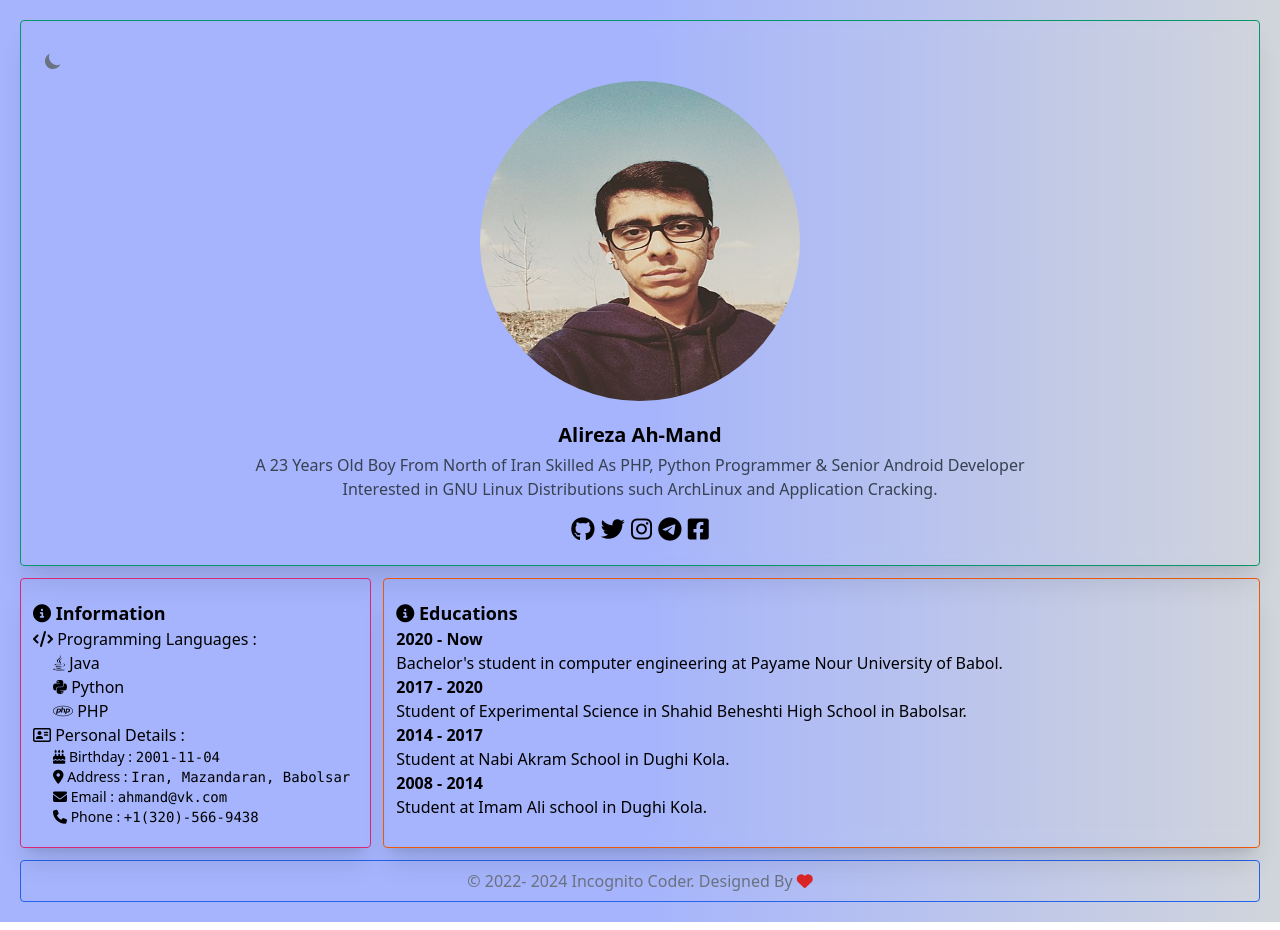
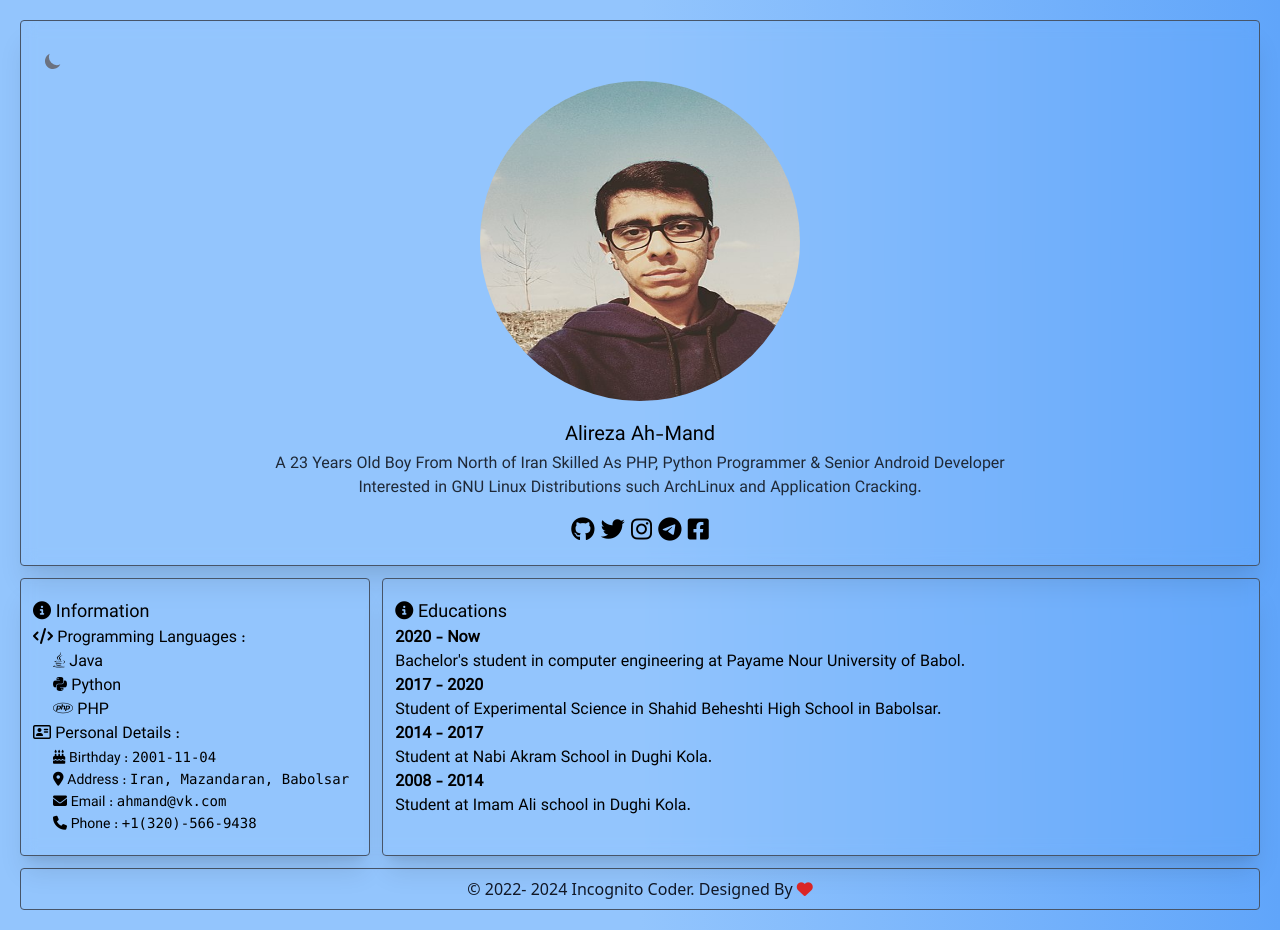
Before and after one commit to Incognito-Coder/mr-alireza, a plain HTML site: page index.html in a window 1280 px wide. Drawn offline with Linux system fonts and the light colour scheme.

Commit message:
bye bye 2024

```diff
--- a/index.html
+++ b/index.html
@@ -21,10 +21,10 @@
 </head>
 
 <body
-  class="dark:text-slate-300 container mx-auto rounded-xl p-5 bg-gradient-to-r dark:from-slate-800 dark:to-slate-900 from-indigo-300 via-indigo-300 to-gray-300">
+  class="dark:text-slate-300 container mx-auto rounded-xl p-5 bg-gradient-to-r dark:from-slate-700 dark:via-slate-700 dark:to-slate-800 from-blue-300 via-blue-300 to-blue-400">
 
   <div
-    class="rounded border pl-3 pr-3 pt-5 pb-5 border-emerald-600 shadow-xl backdrop-filter backdrop-blur bg-opacity-50">
+    class="rounded border pl-3 pr-3 pt-5 pb-5 border-slate-600 shadow-xl backdrop-filter backdrop-blur bg-opacity-50">
     <button id="theme-toggle" type="button"
       class="text-gray-500 dark:text-gray-400 hover:bg-gray-100 dark:hover:bg-gray-700 focus:outline-none focus:ring-4 focus:ring-gray-200 dark:focus:ring-gray-700 rounded-lg text-sm p-2.5">
       <svg id="theme-toggle-dark-icon" class="hidden w-5 h-5" fill="currentColor" viewBox="0 0 20 20"
@@ -40,8 +40,8 @@
     </button>
     <img class="w-52 h-52 rounded-full mx-auto md:w-80 md:h-80 hover:grayscale" src="images/ahmand.jpg" alt=""
       width="512" height="512">
-    <p class="dark:text-stone-400 font-bold font-sans text-center mt-5 text-xl">Alireza Ah-Mand</p>
-    <p class="text-gray-700 dark:text-stone-200 font-medium font-sans text-center mt-1">A 23 Years Old Boy From
+    <p class="dark:text-stone-400 font-['Vazirmatn'] text-center mt-5 text-xl">Alireza Ah-Mand</p>
+    <p class="text-gray-800 dark:text-stone-200 font-['Vazirmatn'] text-center mt-1">A 23 Years Old Boy From
       North of Iran
       Skilled As PHP, Python Programmer & Senior Android
       Developer<br>Interested in GNU Linux Distributions such ArchLinux and Application Cracking.</p>
@@ -54,9 +54,9 @@
     </div>
   </div>
   <div class="lg:flex backdrop-filter backdrop-blur bg-opacity-50">
-    <div class="rounded border mt-3 pl-3 pt-5 pb-5 md:pr-5 border-pink-600 shadow-xl">
-      <h1 class="font-extrabold text-lg"><i class="fa-solid fa-circle-info"></i> Information</h1>
-      <div class="font-medium font-sans dark:text-stone-200">
+    <div class="rounded border mt-3 pl-3 pt-5 pb-5 md:pr-5 border-slate-600 shadow-xl">
+      <h1 class="font-['Vazirmatn'] text-lg"><i class="fa-solid fa-circle-info"></i> Information</h1>
+      <div class="font-['Vazirmatn'] dark:text-stone-200">
         <i class="fa-solid fa-code"></i> Programming Languages :
         <ul class="list-none pl-5">
           <li><i class="fa-brands fa-java"></i> Java</li>
@@ -74,21 +74,22 @@
         </ul>
       </div>
     </div>
-    <div class="rounded border mt-3 pl-3 pt-5 pb-5 lg:ml-3 border-orange-600 shadow-xl lg:flex-grow">
-      <h1 class="font-extrabold text-lg"><i class="fa-solid fa-circle-info"></i> Educations</h1>
-      <p class="dark:text-stone-200 font-sm font-sans"><b>2020 - Now</b><br>Bachelor's student in
+    <div class="rounded border mt-3 pl-3 pt-5 pb-5 lg:ml-3 border-slate-600 shadow-xl lg:flex-grow">
+      <h1 class="font-['Vazirmatn'] text-lg"><i class="fa-solid fa-circle-info"></i> Educations</h1>
+      <p class="dark:text-stone-200 font-['Vazirmatn']"><b>2020 - Now</b><br>Bachelor's student in
         computer engineering at Payame Nour University of Babol.</p>
-      <p class="dark:text-stone-200 font-sm font-sans"><b>2017 - 2020</b><br>Student of Experimental Science in Shahid
+      <p class="dark:text-stone-200 font-['Vazirmatn']"><b>2017 - 2020</b><br>Student of Experimental Science in Shahid
         Beheshti
         High School in Babolsar.</p>
-      <p class="dark:text-stone-200 font-sm font-sans"><b>2014 - 2017</b><br>Student at Nabi Akram School in Dughi Kola.
+      <p class="dark:text-stone-200 font-['Vazirmatn']"><b>2014 - 2017</b><br>Student at Nabi Akram School in Dughi
+        Kola.
       </p>
-      <p class="dark:text-stone-200 font-sm font-sans"><b>2008 - 2014</b><br>Student at Imam Ali school in Dughi Kola.
+      <p class="dark:text-stone-200 font-['Vazirmatn']"><b>2008 - 2014</b><br>Student at Imam Ali school in Dughi Kola.
       </p>
     </div>
   </div>
-  <footer class="rounded border mt-3 border-blue-600 text-center p-2">
-    <span class="text-gray-500 dark:text-gray-400">© 2022-
+  <footer class="rounded border mt-3 border-slate-600 text-center p-2">
+    <span class="text-gray-900 dark:text-gray-400">© 2022-
       <script>document.write(new Date().getFullYear())</script> <a href="https://mr-incognito.ir/"
         class="hover:underline">Incognito Coder</a>. Designed By <i class="fa-solid fa-heart text-red-600"></i>
     </span>
--- a/input.css
+++ b/input.css
@@ -1,3 +1,13 @@
 @tailwind base;
 @tailwind components;
 @tailwind utilities;
+
+@layer base {
+    @font-face {
+        font-family: Vazirmatn;
+        src: url('fonts/Vazirmatn-Regular.woff2') format('woff2');
+        font-weight: 400;
+        font-style: normal;
+        font-display: swap;
+    }
+}
```
Also changed, not shown: fonts/Vazirmatn-Regular.woff2 (added), output.css.
